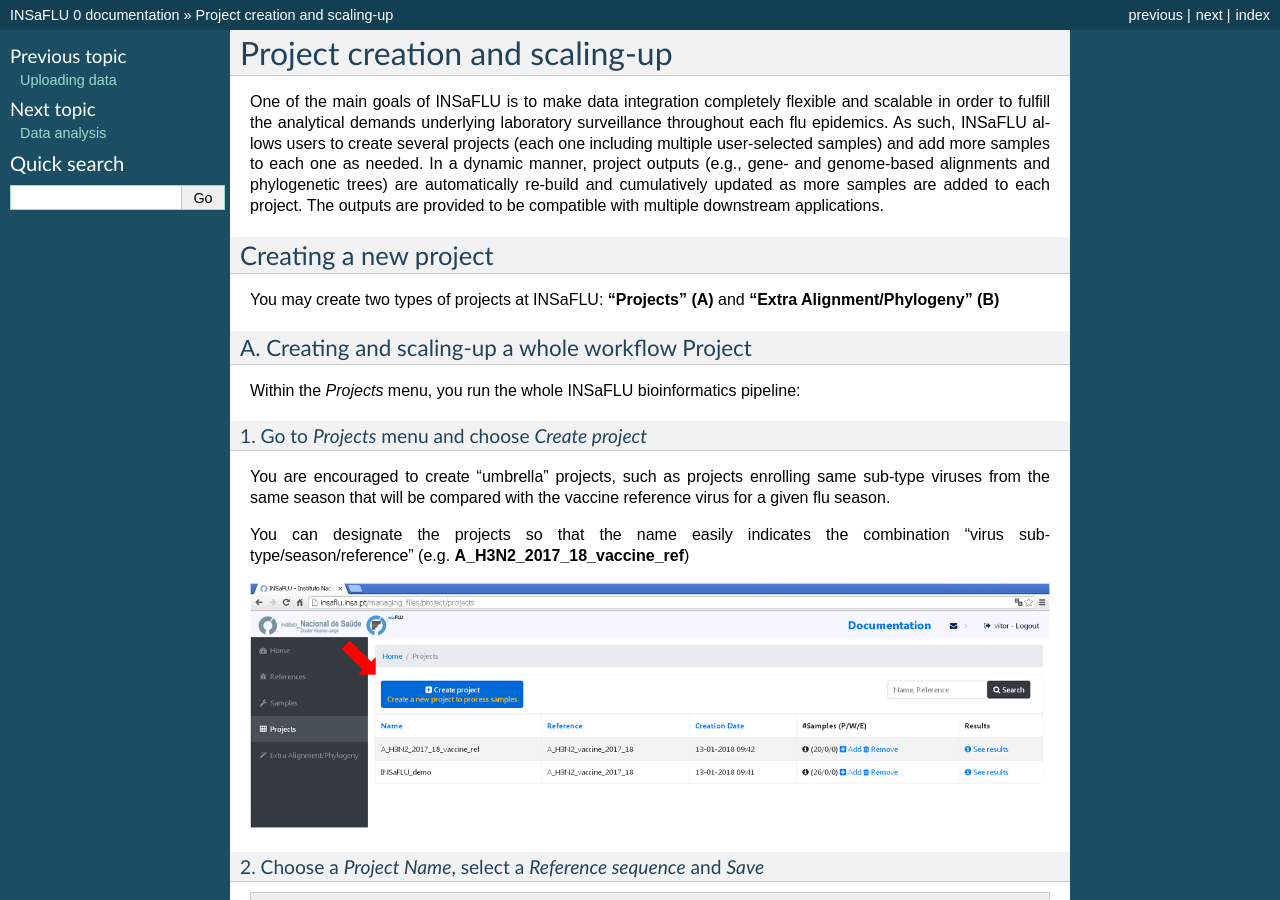
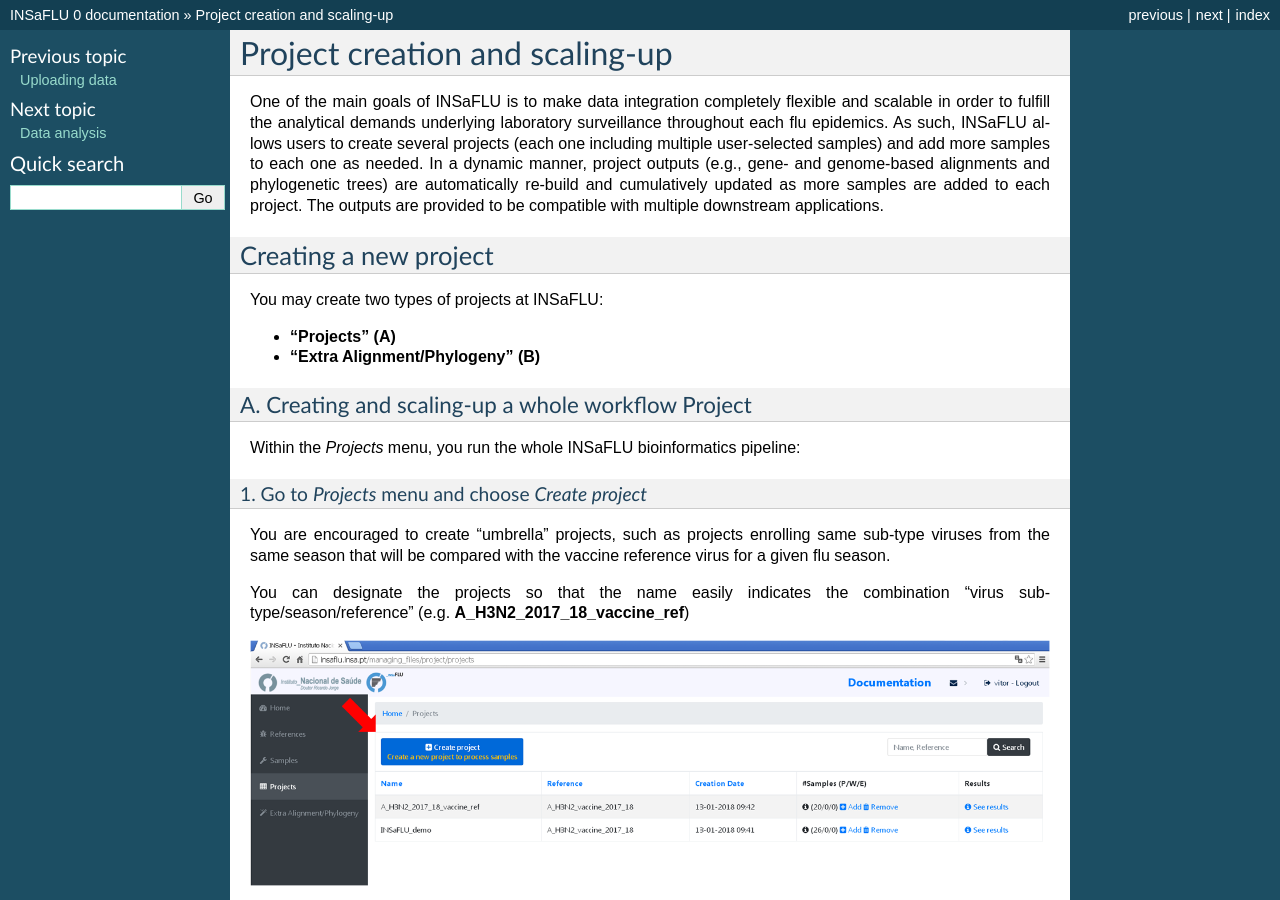
Before and after one commit to INSaFLU/insaflu_docs, a Sphinx documentation site: the page built from docs/project_creation.rst, in a window 1280 px wide and 900 px high. Built offline with Sphinx 7.4.7, drawn with Linux system fonts in a browser that asks for light colours; formulas are drawn with MathJax 3.

```diff
--- a/docs/project_creation.rst
+++ b/docs/project_creation.rst
@@ -6,7 +6,12 @@
 Creating a new project
 ++++++++++++++++++++++
 
-You may create two types of projects at INSaFLU: **"Projects" (A)** and **"Extra Alignment/Phylogeny" (B)**
+You may create two types of projects at INSaFLU:
+
+- **"Projects" (A)**
+
+- **"Extra Alignment/Phylogeny" (B)**
+
 
 A. Creating and scaling-up a whole workflow Project
 -------------------------------------------------------
```
Also changed, not shown: docs/_static/sample_FastQC_processed.png (added), docs/_static/sample_FastQC_report.png (added), docs/_static/sample_Type_subtype.png (added), docs/_static/sample_metadata_FastQC_raw.png (added).
